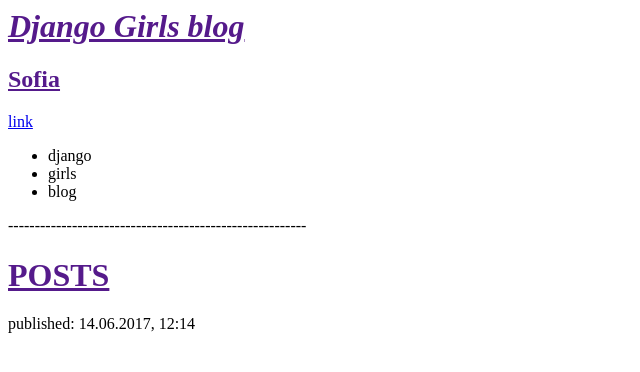
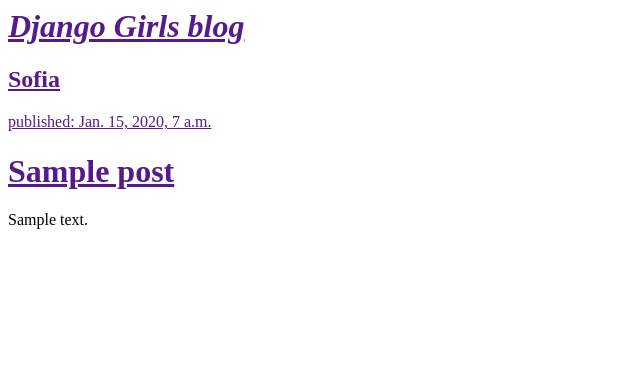
Before and after one commit to Sofiavigna/my-first-blog, a Django app: template blog/templates/blog/post_list.html in a window 1280 px wide. Shown: the top 372 px of the page, without its empty margins (0-640 px from the left). Run offline with Django 3.2, Linux system fonts and the light colour scheme; the template is opened without the code that fills it: values that come from a table or form of the project are taken from there, others are empty; tables that the repository leaves empty hold one stand-in row (values such as "Sample post").

Commit message:
Modified templates to display posts from database.

```diff
--- a/blog/templates/blog/post_list.html
+++ b/blog/templates/blog/post_list.html
@@ -5,13 +5,14 @@
 	<body>
 		<div>
 			<h1><a href=""><em>Django Girls blog</em></a></h1>
-    			<h2><a href="">Sofia</h1>
+			<h2><a href="">Sofia</h2>
+		</div>
+	    {% for post in posts %}
 			<div>
-				<a href="https://djangogirls.org">link</a>
-				<ul><li>django</li><li>girls</li><li>blog</ul>
-				<div>--------------------------------------------------------</div>
-				<h1><a href="">POSTS</a></h1>
-				<p>published: 14.06.2017, 12:14</p>
-			<div>
+		        <p>published: {{ post.published_date }}</p>
+		        <h1><a href="">{{ post.title }}</a></h1>
+		        <p>{{ post.text|linebreaksbr }}</p>
+			</div>
+	 	{% endfor %}
 	</body>
 </html>
--- a/blog/views.py
+++ b/blog/views.py
@@ -1,4 +1,8 @@
 from django.shortcuts import render
+from django.utils import timezone
+from .models import Post
+
 
 def post_list(request):
-	return render(request, 'blog/post_list.html', {})
+    posts = Post.objects.filter(published_date__lte=timezone.now()).order_by('published_date')
+    return render(request, 'blog/post_list.html', {'posts': posts})
```
Lines whose indentation alone changed are shown as unchanged.
